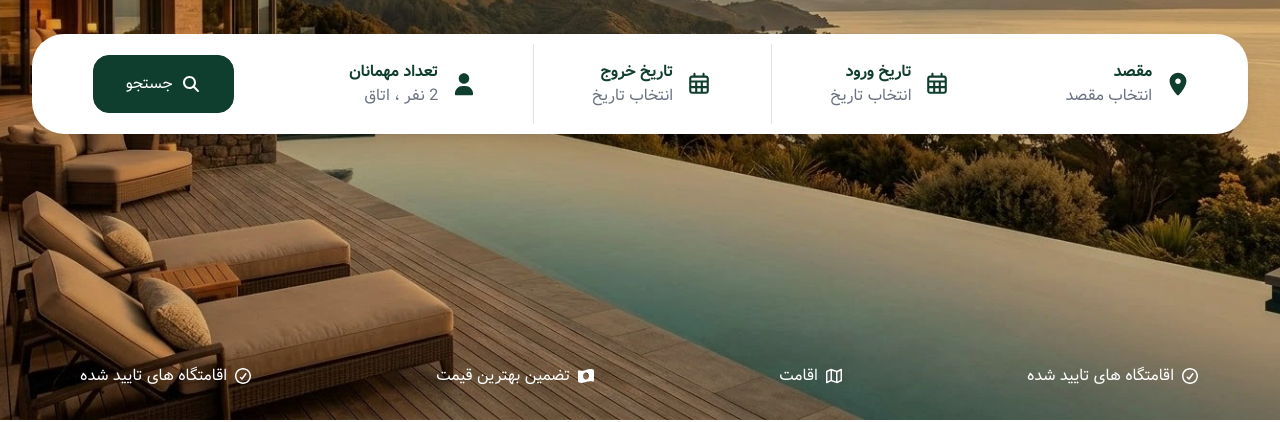
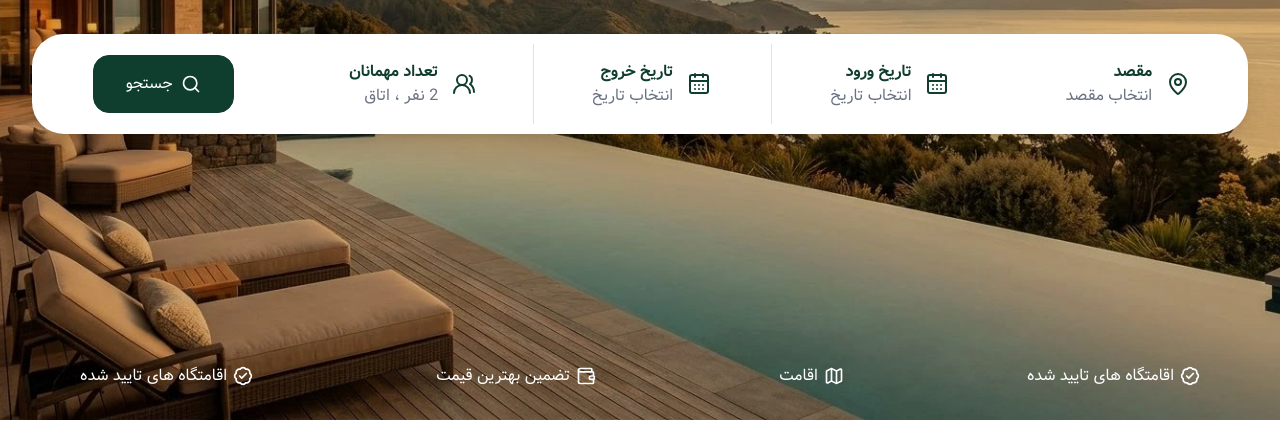
Before and after one commit to amirmahdighadiri/vilajo, a Next.js app: page / in a window 1280 px wide. Shown: the part 388-810 px from the top of the page. Built offline with nearby package versions, Linux system fonts and the light colour scheme.

Commit message:
refactor: replace inline SVGs with Lucide icons

```diff
--- a/src/features/home/components/HeroSection/HeroSection.jsx
+++ b/src/features/home/components/HeroSection/HeroSection.jsx
@@ -1,4 +1,5 @@
-import React from 'react';
+import React from "react";
+import { MapPin, CalendarDays, UsersRound, Search, BadgeCheck, Map, Wallet } from "lucide-react";
 
 function HeroSection(props) {
     return (
@@ -26,14 +27,7 @@ function HeroSection(props) {
 
                         {/*<!-- ! -------------------- Destination -------------------- ! -->*/}
                         <div className="flex min-h-20 items-center gap-3 px-5 py-4 sm:border-l sm:border-stone lg:justify-center lg:border-l-0 lg:px-3 xl:px-5">
-                            <svg
-                                className="w-7 shrink-0 text-primary"
-                                xmlns="http://www.w3.org/2000/svg"
-                                viewBox="0 0 640 640"
-                                fill="currentColor"
-                            >
-                                <path d="M128 252.6C128 148.4 214 64 320 64C426 64 512 148.4 512 252.6C512 371.9 391.8 514.9 341.6 569.4C329.8 582.2 310.1 582.2 298.3 569.4C248.1 514.9 127.9 371.9 127.9 252.6zM320 320C355.3 320 384 291.3 384 256C384 220.7 355.3 192 320 192C284.7 192 256 220.7 256 256C256 291.3 284.7 320 320 320z" />
-                            </svg>
+                            <MapPin className="w-7 shrink-0 text-primary" aria-hidden="true" />
 
                             <div className="min-w-0 text-sm sm:text-base">
                                 <p className="font-semibold text-primary">مقصد</p>
@@ -43,14 +37,7 @@ function HeroSection(props) {
 
                         {/*<!-- ! -------------------- Check-in Date -------------------- ! -->*/}
                         <div className="flex min-h-20 items-center gap-3 px-5 py-4 lg:justify-center lg:px-3 xl:px-5">
-                            <svg
-                                className="w-7 shrink-0 text-primary"
-                                xmlns="http://www.w3.org/2000/svg"
-                                viewBox="0 0 640 640"
-                                fill="currentColor"
-                            >
-                                <path d="M216 64C229.3 64 240 74.7 240 88L240 128L400 128L400 88C400 74.7 410.7 64 424 64C437.3 64 448 74.7 448 88L448 128L480 128C515.3 128 544 156.7 544 192L544 480C544 515.3 515.3 544 480 544L160 544C124.7 544 96 515.3 96 480L96 192C96 156.7 124.7 128 160 128L192 128L192 88C192 74.7 202.7 64 216 64zM480 496C488.8 496 496 488.8 496 480L496 416L408 416L408 496L480 496zM496 368L496 288L408 288L408 368L496 368zM360 368L360 288L280 288L280 368L360 368zM232 368L232 288L144 288L144 368L232 368zM144 416L144 480C144 488.8 151.2 496 160 496L232 496L232 416L144 416zM280 416L280 496L360 496L360 416L280 416zM216 176L160 176C151.2 176 144 183.2 144 192L144 240L496 240L496 192C496 183.2 488.8 176 480 176L216 176z" />
-                            </svg>
+                            <CalendarDays className="w-7 shrink-0 text-primary" aria-hidden="true" />
 
                             <div className="min-w-0 text-sm sm:text-base">
                                 <p className="font-semibold text-primary">تاریخ ورود</p>
@@ -60,14 +47,7 @@ function HeroSection(props) {
 
                         {/*<!-- ! -------------------- Check-out Date -------------------- ! -->*/}
                         <div className="flex min-h-20 items-center gap-3 border-l border-stone px-5 py-4 sm:border-l-0 lg:justify-center lg:border-l lg:border-stone lg:px-3 xl:px-5">
-                            <svg
-                                className="w-7 shrink-0 text-primary"
-                                xmlns="http://www.w3.org/2000/svg"
-                                viewBox="0 0 640 640"
-                                fill="currentColor"
-                            >
-                                <path d="M216 64C229.3 64 240 74.7 240 88L240 128L400 128L400 88C400 74.7 410.7 64 424 64C437.3 64 448 74.7 448 88L448 128L480 128C515.3 128 544 156.7 544 192L544 480C544 515.3 515.3 544 480 544L160 544C124.7 544 96 515.3 96 480L96 192C96 156.7 124.7 128 160 128L192 128L192 88C192 74.7 202.7 64 216 64zM480 496C488.8 496 496 488.8 496 480L496 416L408 416L408 496L480 496zM496 368L496 288L408 288L408 368L496 368zM360 368L360 288L280 288L280 368L360 368zM232 368L232 288L144 288L144 368L232 368zM144 416L144 480C144 488.8 151.2 496 160 496L232 496L232 416L144 416zM280 416L280 496L360 496L360 416L280 416zM216 176L160 176C151.2 176 144 183.2 144 192L144 240L496 240L496 192C496 183.2 488.8 176 480 176L216 176z" />
-                            </svg>
+                            <CalendarDays className="w-7 shrink-0 text-primary" aria-hidden="true" />
 
                             <div className="min-w-0 text-sm sm:text-base">
                                 <p className="font-semibold text-primary">تاریخ خروج</p>
@@ -77,14 +57,7 @@ function HeroSection(props) {
 
                         {/*<!-- ! -------------------- Guests -------------------- ! -->*/}
                         <div className="flex min-h-20 items-center gap-3 px-5 py-4 lg:justify-center lg:px-3 xl:px-5">
-                            <svg
-                                className="w-7 shrink-0 text-primary"
-                                xmlns="http://www.w3.org/2000/svg"
-                                viewBox="0 0 640 640"
-                                fill="currentColor"
-                            >
-                                <path d="M320 312C386.3 312 440 258.3 440 192C440 125.7 386.3 72 320 72C253.7 72 200 125.7 200 192C200 258.3 253.7 312 320 312zM290.3 368C191.8 368 112 447.8 112 546.3C112 562.7 125.3 576 141.7 576L498.3 576C514.7 576 528 562.7 528 546.3C528 447.8 448.2 368 349.7 368L290.3 368z" />
-                            </svg>
+                            <UsersRound className="w-7 shrink-0 text-primary" aria-hidden="true" />
 
                             <div className="min-w-0 text-sm sm:text-base">
                                 <p className="font-semibold text-primary">تعداد مهمانان</p>
@@ -96,14 +69,7 @@ function HeroSection(props) {
                     {/*<!-- ! -------------------- Search Button -------------------- ! -->*/}
                     <div className="w-full p-4 lg:w-auto lg:flex-1 lg:p-3">
                         <button className="flex w-full items-center justify-center gap-2 rounded-2xl border border-primary bg-primary px-8 py-4 text-white transition hover:bg-primary/90 lg:mx-auto lg:w-auto">
-                            <svg
-                                className="w-5"
-                                xmlns="http://www.w3.org/2000/svg"
-                                viewBox="0 0 640 640"
-                                fill="currentColor"
-                            >
-                                <path d="M480 272C480 317.9 465.1 360.3 440 394.7L566.6 521.4C579.1 533.9 579.1 554.2 566.6 566.7C554.1 579.2 533.8 579.2 521.3 566.7L394.7 440C360.3 465.1 317.9 480 272 480C157.1 480 64 386.9 64 272C64 157.1 157.1 64 272 64C386.9 64 480 157.1 480 272zM272 416C351.5 416 416 351.5 416 272C416 192.5 351.5 128 272 128C192.5 128 128 192.5 128 272C128 351.5 192.5 416 272 416z" />
-                            </svg>
+                            <Search className="w-5" aria-hidden="true" />
 
                             <span className="text-base">جستجو</span>
                         </button>
@@ -115,33 +81,25 @@ function HeroSection(props) {
 
                     {/*<!-- ! -------------------- Information 1 -------------------- ! -->*/}
                     <div className="flex items-center gap-1.5 text-sm lg:text-base">
-                        <svg className="w-5 shrink-0" xmlns="http://www.w3.org/2000/svg" viewBox="0 0 640 640" fill="currentColor">
-                            <path d="M320 576C178.6 576 64 461.4 64 320C64 178.6 178.6 64 320 64C461.4 64 576 178.6 576 320C576 461.4 461.4 576 320 576zM320 112C205.1 112 112 205.1 112 320C112 434.9 205.1 528 320 528C434.9 528 528 434.9 528 320C528 205.1 434.9 112 320 112zM390.7 233.9C398.5 223.2 413.5 220.8 424.2 228.6C434.9 236.4 437.3 251.4 429.5 262.1L307.4 430.1C303.3 435.8 296.9 439.4 289.9 439.9C282.9 440.4 276 437.9 271.1 433L215.2 377.1C205.8 367.7 205.8 352.5 215.2 343.2C224.6 333.8 239.8 333.8 249.1 343.2L285.1 379.2L390.7 233.9z" />
-                        </svg>
+                        <BadgeCheck className="w-5 shrink-0" aria-hidden="true" />
                         <p>اقامتگاه های تایید شده</p>
                     </div>
 
                     {/*<!-- ! -------------------- Information 2 -------------------- ! -->*/}
                     <div className="flex items-center gap-1.5 text-sm lg:text-base">
-                        <svg className="w-5 shrink-0" xmlns="http://www.w3.org/2000/svg" viewBox="0 0 640 640" fill="currentColor">
-                            <path d="M576 112C576 103.7 571.7 96 564.7 91.6C557.7 87.2 548.8 86.8 541.4 90.5L416.5 152.1L244 93.4C230.3 88.7 215.3 89.6 202.1 95.7L77.8 154.3C69.4 158.2 64 166.7 64 176L64 528C64 536.2 68.2 543.9 75.1 548.3C82 552.7 90.7 553.2 98.2 549.7L225.5 489.8L396.2 546.7C409.9 551.3 424.7 550.4 437.8 544.2L562.2 485.7C570.6 481.7 576 473.3 576 464L576 112zM208 146.1L208 445.1L112 490.3L112 191.3L208 146.1zM256 449.4L256 148.3L384 191.8L384 492.1L256 449.4zM432 198L528 150.6L528 448.8L432 494L432 198z" />
-                        </svg>
+                        <Map className="w-5 shrink-0" aria-hidden="true" />
                         <p>اقامت</p>
                     </div>
 
                     {/*<!-- ! -------------------- Information 3 -------------------- ! -->*/}
                     <div className="flex items-center gap-1.5 text-sm lg:text-base">
-                        <svg className="w-5 shrink-0" xmlns="http://www.w3.org/2000/svg" viewBox="0 0 640 640" fill="currentColor">
-                            <path d="M64 173.5L64 483.6C64 503 75.8 520.9 94.3 526.9C188.3 556.9 253.1 535.3 317.6 513.8C380 493 442 472.3 529.7 498.5C551.9 505.1 575.9 489.7 575.9 466.5L575.9 156.4C575.9 137 564.1 119.1 545.6 113.1C451.6 83.1 386.8 104.7 322.3 126.2C259.9 147 197.9 167.7 110.2 141.5C88 134.9 63.9 150.3 63.9 173.5zM320 432C267 432 224 381.9 224 320C224 258.1 267 208 320 208C373 208 416 258.1 416 320C416 381.9 373 432 320 432z" />
-                        </svg>
+                        <Wallet className="w-5 shrink-0" aria-hidden="true" />
                         <p>تضمین بهترین قیمت</p>
                     </div>
 
                     {/*<!-- ! -------------------- Information 4 -------------------- ! -->*/}
                     <div className="flex items-center gap-1.5 text-sm lg:text-base">
-                        <svg className="w-5 shrink-0" xmlns="http://www.w3.org/2000/svg" viewBox="0 0 640 640" fill="currentColor">
-                            <path d="M320 576C178.6 576 64 461.4 64 320C64 178.6 178.6 64 320 64C461.4 64 576 178.6 576 320C576 461.4 461.4 576 320 576zM320 112C205.1 112 112 205.1 112 320C112 434.9 205.1 528 320 528C434.9 528 528 434.9 528 320C528 205.1 434.9 112 320 112zM390.7 233.9C398.5 223.2 413.5 220.8 424.2 228.6C434.9 236.4 437.3 251.4 429.5 262.1L307.4 430.1C303.3 435.8 296.9 439.4 289.9 439.9C282.9 440.4 276 437.9 271.1 433L215.2 377.1C205.8 367.7 239.8 343.8 249.1 343.2L285.1 379.2L390.7 233.9z" />
-                        </svg>
+                        <BadgeCheck className="w-5 shrink-0" aria-hidden="true" />
                         <p>اقامتگاه های تایید شده</p>
                     </div>
                 </div>
```
